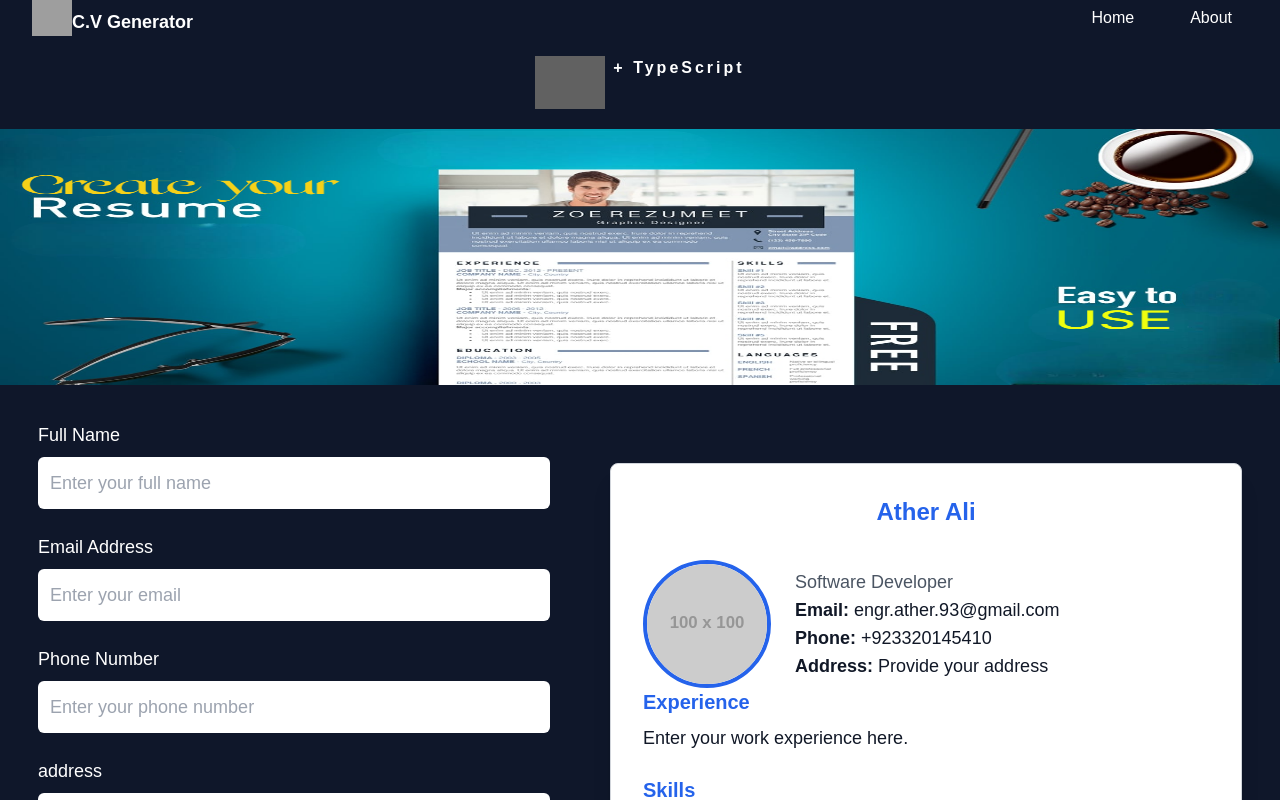
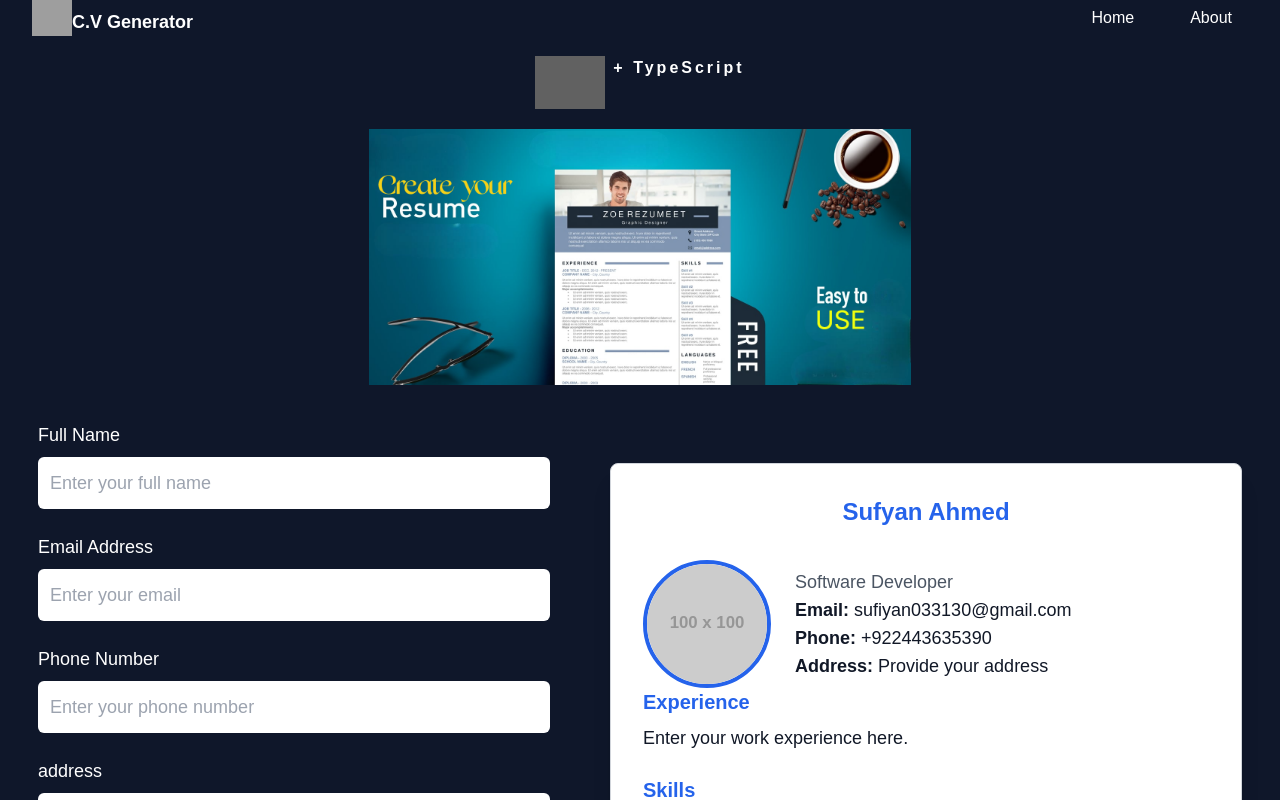
Before and after one commit to sufyan-web/resume_creator, a Next.js app: page /resumeForm in a window 1280 px wide. Shown: the top 800 px of the page. Built offline with nearby package versions, Linux system fonts and the light colour scheme; grey boxes are pictures that could not be loaded.

Commit message:
project done

```diff
--- a/src/app/about/page.tsx
+++ b/src/app/about/page.tsx
@@ -48,14 +48,14 @@ const About = () => {
             <p className="text-lg leading-relaxed mb-6">
               The Resume Generator was created by a ENGINEER'S PRODUCTON, with the goal of helping job seekers to create a polished resume in less time. this tool was built to make resume creation as easy as possible.
             </p>
-            <p className="text-lg font-semibold">Created by: Engineer Ather Ali</p>
+            <p className="text-lg font-semibold">Created by: Sufyan Ahmed</p>
             <p>
               Contact us:{" "}
               <a
                 href="mailto:engr.atherali@gmail.com"
                 className="hover:underline"
               >
-                engr.atherali@gmail.com
+                sufiyan033130@gmail.com
               </a></p>
           </div>
         </section>
--- a/src/app/pages/about/page.tsx
+++ b/src/app/pages/about/page.tsx
@@ -28,7 +28,7 @@ const About = () => {
           </ul>
         </div>
         <p className="text-center text-gray-600 mt-8">
-          <strong>Created with ❤️ by YourName</strong>
+          <strong>Created with ❤️ by Sufyan Ahmed</strong>
         </p>
       </div>
     </>
--- a/src/app/resumeForm/page.tsx
+++ b/src/app/resumeForm/page.tsx
@@ -79,7 +79,7 @@ const Form = () => {
     <>
       <div className="bg-primary text-white lg:font-bold py-5 flex gap-2 justify-center">
       <Image
-              className="filter invert " // This will make the logo white
+              className="filter invert object-fill " // This will make the logo white
               src="https://nextjs.org/icons/next.svg"
               alt="Next.js logo"
               width={70}
@@ -91,7 +91,7 @@ const Form = () => {
 
       {/* banner */}
       <img
-        className="h-auto lg:h-64 w-full"
+        className="h-auto lg:h-64 w-full object-scale-down bg-primary"
         src={banner.src} alt="banner" />
 
 
@@ -214,7 +214,7 @@ const Form = () => {
         {/* *********************** Right Section  **********************/}
         <div className=" sm:w-full md:w-full xl:w-1/2 max-w-3xl w-full">
           <div id="cv-template" className="text-sm sm:text-sm md:text-lg border border-gray-300 p-1 md:p-8 rounded-lg shadow-xl bg-white text-gray-900">
-            <h2 className="text-2xl font-bold text-center text-blue-600 mb-8">{formData.name || "Ather Ali"}</h2>
+            <h2 className="text-2xl font-bold text-center text-blue-600 mb-8">{formData.name || "Sufyan Ahmed"}</h2>
 
             {/* Profile Section with Image and Bio Data */}
             <div className="w-auto flex flex-row items-center">
@@ -230,8 +230,8 @@ const Form = () => {
               {/* Bio Data Section */}
               <div className="text-center md:text-left">
                 <p className=" text-gray-600">{formData.jobTitle || "Software Developer"}</p>
-                <p className=""><strong>Email:</strong> {formData.email || "engr.ather.93@gmail.com"}</p>
-                <p className=""><strong>Phone:</strong> {formData.phone || "+923320145410"}</p>
+                <p className=""><strong>Email:</strong> {formData.email || "sufiyan033130@gmail.com"}</p>
+                <p className=""><strong>Phone:</strong> {formData.phone || "+922443635390"}</p>
                 <p className=""><strong>Address:</strong> {formData.address || "Provide your address"}</p>
               </div>
             </div>
@@ -263,7 +263,7 @@ const Form = () => {
           {/* download image */}
           <img
            onClick={generatePDF}
-            className="h-60 w-full my-10 rounded-md hover:cursor-pointer"
+            className="h-60 w-full my-10 rounded-md hover:cursor-pointer object-fill"
             src="https://img.freepik.com/premium-photo/free-download-text-words-typography-written-smart-phone-against-blue-background_21336-8034.jpg" alt="banner" />
 
           {/* Generate PDF Button */}
```
